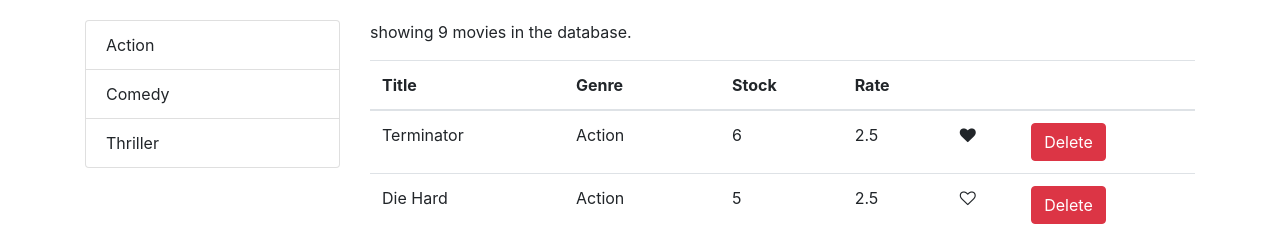
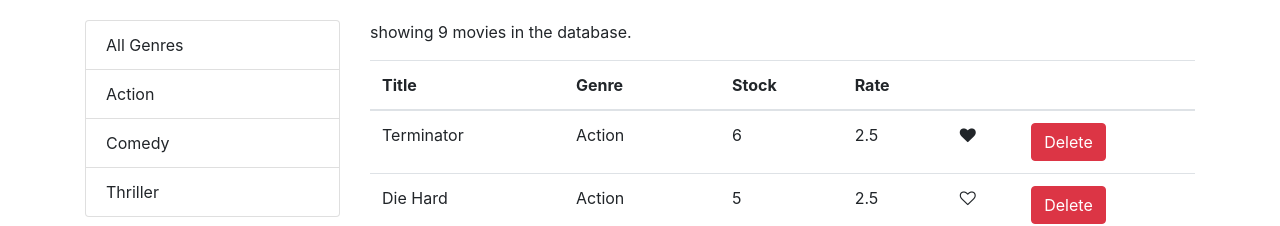
Before and after one commit to ojas-sohni/Movies-in-database, a React (Create React App) app: page / in a window 1280 px wide. Shown: the top 226 px of the page. Built offline with nearby package versions, Linux system fonts and the light colour scheme.

Commit message:
Added all genre in the list and filtered movies based on genre

```diff
--- a/src/components/common/listGroup.jsx
+++ b/src/components/common/listGroup.jsx
@@ -1,11 +1,18 @@
 import React, { createContext } from "react";
 
 const ListGroup = (props) => {
-  const { items, textProperty, valueProperty } = props;
+  const { items, textProperty, valueProperty, selectedItem, onItemSelect } =
+    props;
   return (
     <ul className="list-group">
       {items.map((item) => (
-        <li key={item[valueProperty]} className="list-group-item">
+        <li
+          onClick={() => onItemSelect(item)}
+          key={item[valueProperty]}
+          className={
+            item === selectedItem ? "list-group-item active" : "list-group-item"
+          }
+        >
           {item[textProperty]}
         </li>
       ))}
@@ -13,4 +20,9 @@
   );
 };
 
+ListGroup.defaultProps = {
+  textProperty: "name",
+  valueProperty: "_id",
+};
+
 export default ListGroup;
--- a/src/components/movies.jsx
+++ b/src/components/movies.jsx
@@ -15,7 +15,8 @@
   };
 
   componentDidMount() {
-    this.setState({ movies: getMovies(), genres: getGenres() });
+    const genres = [{ name: "All Genres" }, ...getGenres()];
+    this.setState({ movies: getMovies(), genres });
   }
 
   handleDelete = (movie) => {
@@ -36,29 +37,38 @@
   };
 
   handleGenreSelect = (genre) => {
-    console.log(genre);
+    this.setState({ selectedGenre: genre, currentPage: 1 });
   };
 
   render() {
     const count = this.state.movies.length;
-    const { pageSize, currentPage, movies: allMovies } = this.state;
+    const {
+      pageSize,
+      currentPage,
+      selectedGenre,
+      movies: allMovies,
+    } = this.state;
 
     if (count === 0) return <p>There are no movies in the database.</p>;
 
-    const movies = paginate(allMovies, currentPage, pageSize);
+    const filtered =
+      selectedGenre && selectedGenre._id
+        ? allMovies.filter((m) => m.genre._id === selectedGenre._id)
+        : allMovies;
+
+    const movies = paginate(filtered, currentPage, pageSize);
 
     return (
       <div className="row">
         <div className="col-3">
           <ListGroup
             items={this.state.genres}
-            textProperty="name"
-            valueProperty="_id"
+            selectedItem={this.state.selectedGenre}
             onItemSelect={this.handleGenreSelect}
           />
         </div>
         <div className="col">
-          <p>showing {count} movies in the database.</p>
+          <p>showing {filtered.length} movies in the database.</p>
           <table className="table">
             <thead>
               <tr>
@@ -97,7 +107,7 @@
             </tbody>
           </table>
           <Paging
-            itemsCount={count}
+            itemsCount={filtered.length}
             pageSize={pageSize}
             currentPage={currentPage}
             onPageChange={this.handlePageChange}
```
